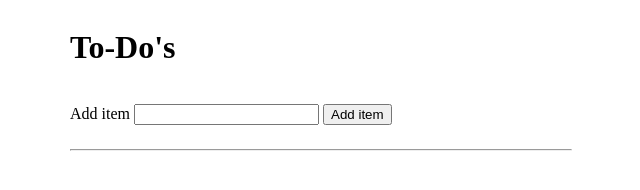
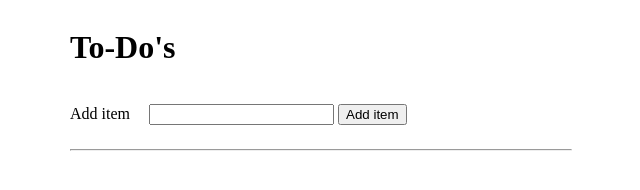
Before and after one commit to Danielo814/Danielo814.github.io, a plain HTML site: page reminders/index.html in a window 1280 px wide. Shown: the full height of the page, 320-960 px from the left. Drawn offline with Linux system fonts and the light colour scheme.

Commit message:
add some styling for todo items

```diff
--- a/reminders/style.css
+++ b/reminders/style.css
@@ -6,7 +6,7 @@
     margin: auto;
 }
 
-#list-items {
+#input {
     margin-left: 15px;
 }
 
```
